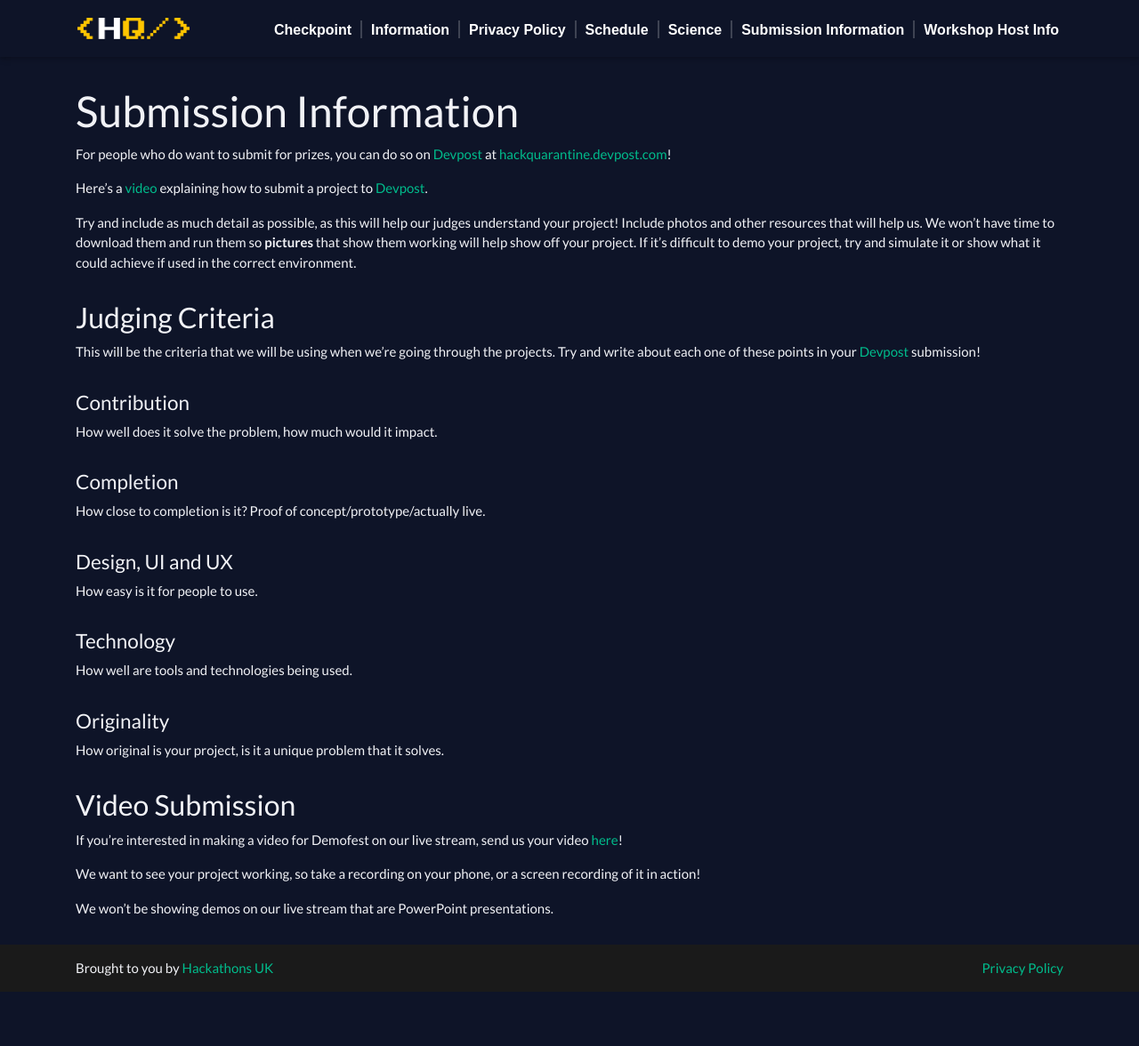
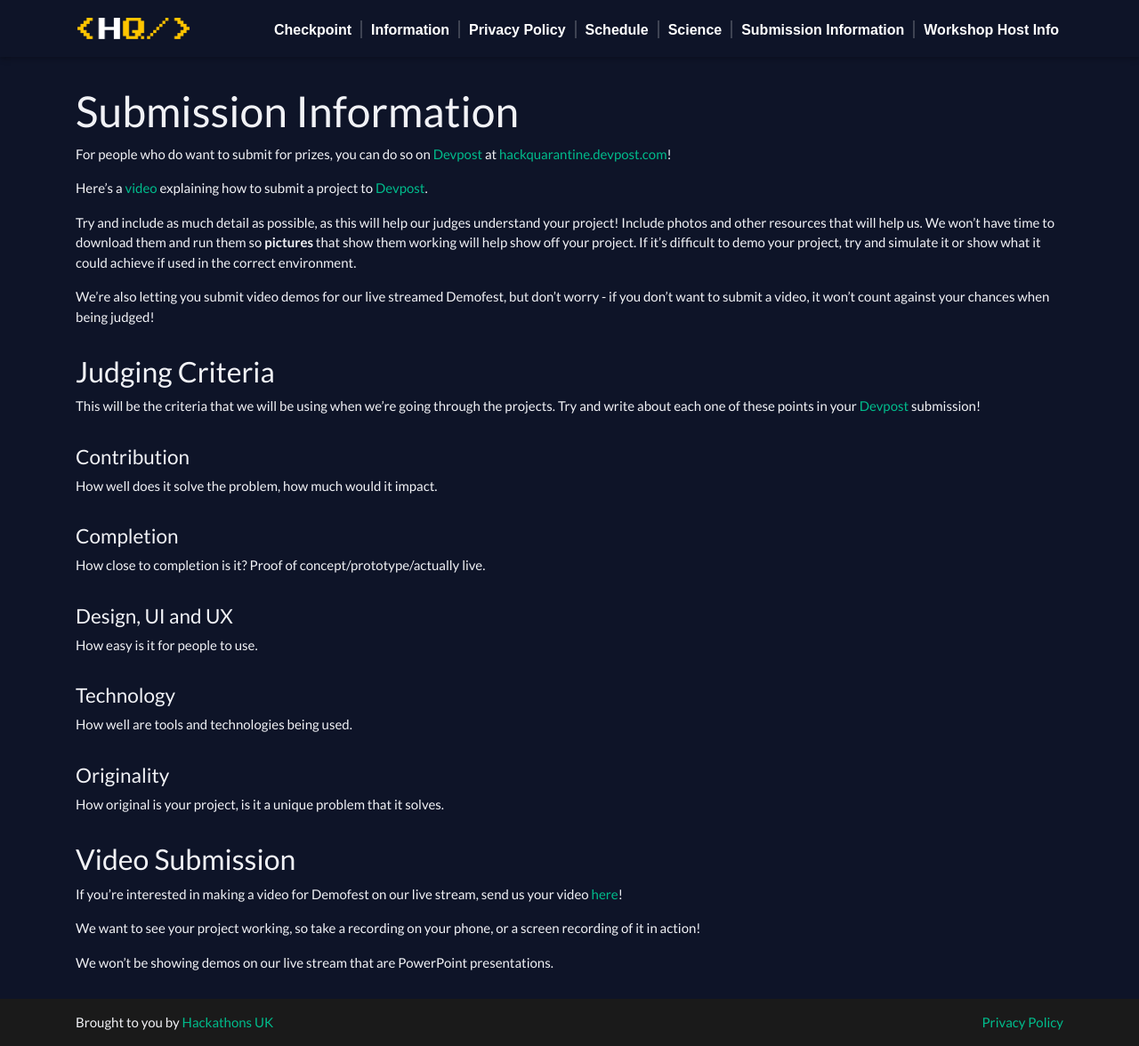
Before and after one commit to HackQuarantine/hq-website, a Jekyll site: the page built from submissions.md, in a window 1280 px wide. Shown: the whole page at 89% size. Built offline with Jekyll 4.4.1, drawn with Linux system fonts in a browser that asks for light colours; nearby versions of some CDN libraries; before the commit the page ends 1115 px from its top, so only the background shows below that.

Commit message:
Add mention of the demofest not being part of judging

```diff
--- a/submissions.md
+++ b/submissions.md
@@ -14,6 +14,8 @@ For people who do want to submit for prizes, you can do so on [Devpost](https://
 Here's a [video](https://www.youtube.com/watch?v=TkuU6DjAqeQ) explaining how to submit a project to [Devpost](https://hackquarantine.devpost.com).
 
 Try and include as much detail as possible, as this will help our judges understand your project! Include photos and other resources that will help us. We won't have time to download them and run them so **pictures** that show them working will help show off your project. If it's difficult to demo your project, try and simulate it or show what it could achieve if used in the correct environment.
+
+We’re also letting you submit video demos for our live streamed Demofest, but don’t worry - if you don’t want to submit a video, it won’t count against your chances when being judged!
 
 ### Judging Criteria
 
```
